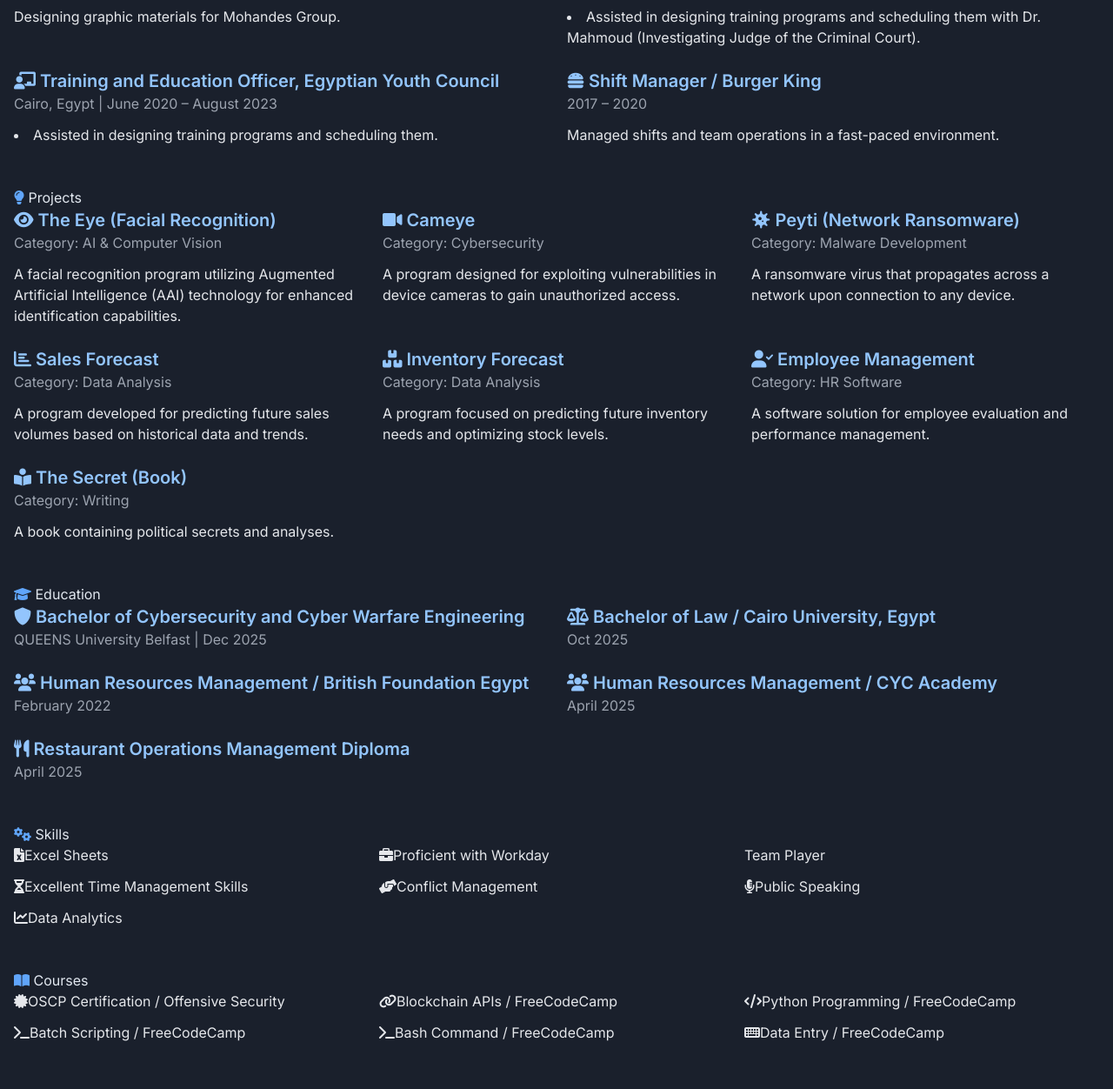
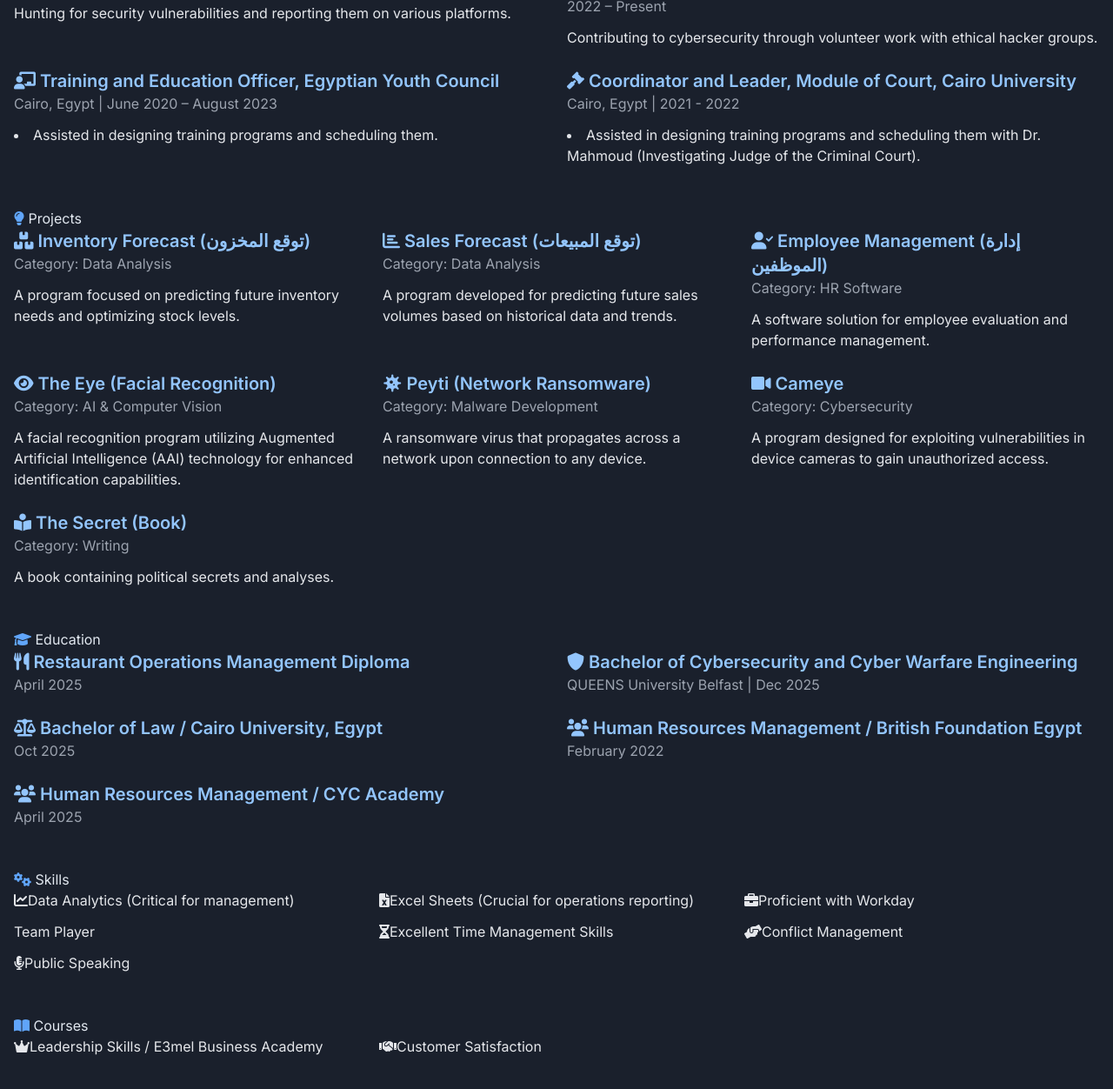
Before and after one commit to silenthill07/EngAhmedEL-Kholy, a plain HTML site: page index.html in a window 1280 px wide. Shown: the part 862-2114 px from the top of the page at 87% size. Drawn offline with nearby package versions, Linux system fonts and the light colour scheme.

Commit message:
Update index.html

```diff
--- a/index.html
+++ b/index.html
@@ -115,14 +115,56 @@
             </div>
         </section>
 
-        <!-- Experience Section -->
+        <!-- Experience Section - PRIORITIZED for F&B Management -->
         <section id="experience" class="mb-12">
             <h2 class="section-title">
                 <i class="fas fa-briefcase text-blue-400"></i>
                 Experience
             </h2>
             <div class="grid grid-cols-1 md:grid-cols-2 gap-6">
-                <!-- Prioritized Technological Experiences -->
+
+                <!-- 1st Priority: Assistant Manager (Most Relevant & Recent) -->
+                <div class="card">
+                    <h3 class="text-xl font-semibold text-blue-300 list-item-with-icon">
+                        <i class="fas fa-user-tie list-item-icon"></i>
+                        Assistant Manager / Pickl
+                    </h3>
+                    <p class="text-gray-400">Cairo, Egypt | 2024 – 2025</p>
+                    <ul class="list-disc list-inside mt-3 text-gray-200 space-y-1">
+                        <li>Review, update, and train employees.</li>
+                        <li>Attend to and use Excel sheet data (Shows data handling for operations).</li>
+                    </ul>
+                </div>
+
+                <!-- 2nd Priority: Shift Manager (Direct F&B Management Experience) -->
+                <div class="card">
+                    <h3 class="text-xl font-semibold text-blue-300 list-item-with-icon">
+                        <i class="fas fa-burger list-item-icon"></i>
+                        Shift Manager / Burger King
+                    </h3>
+                    <p class="text-gray-400">2017 – 2020</p>
+                    <p class="mt-3 text-gray-200">Managed shifts and team operations in a fast-paced environment.</p>
+                </div>
+
+                <!-- 3rd Priority: ICT Unit (Shows technical/administrative responsibility) -->
+                <div class="card">
+                    <h3 class="text-xl font-semibold text-blue-300 list-item-with-icon">
+                        <i class="fas fa-network-wired list-item-icon"></i>
+                        ICT Unit / Oseem Police Station
+                    </h3>
+                    <p class="text-gray-400">2024 – 2025</p>
+                    <p class="mt-3 text-gray-200">Responsible for managing and maintaining Information and Communication Technology systems within the police station.</p>
+                </div>
+
+                <!-- Remaining Roles - Sorted by date -->
+                <div class="card">
+                    <h3 class="text-xl font-semibold text-blue-300 list-item-with-icon">
+                        <i class="fas fa-paint-brush list-item-icon"></i>
+                        Graphic Designer / Mohandes Group
+                    </h3>
+                    <p class="text-gray-400">2023 – Dec 2024</p>
+                    <p class="mt-3 text-gray-200">Designing graphic materials for Mohandes Group.</p>
+                </div>
                 <div class="card">
                     <h3 class="text-xl font-semibold text-blue-300 list-item-with-icon">
                         <i class="fas fa-bug list-item-icon"></i>
@@ -139,45 +181,6 @@
                     <p class="text-gray-400">2022 – Present</p>
                     <p class="mt-3 text-gray-200">Contributing to cybersecurity through volunteer work with ethical hacker groups.</p>
                 </div>
-                <!-- NEW ICT Experience (High Priority) -->
-                <div class="card">
-                    <h3 class="text-xl font-semibold text-blue-300 list-item-with-icon">
-                        <i class="fas fa-network-wired list-item-icon"></i>
-                        ICT Unit / Oseem Police Station
-                    </h3>
-                    <p class="text-gray-400">2024 – 2025</p>
-                    <p class="mt-3 text-gray-200">Responsible for managing and maintaining Information and Communication Technology systems within the police station.</p>
-                </div>
-                <!-- Other Experiences - Sorted by start date, newest first -->
-                <div class="card">
-                    <h3 class="text-xl font-semibold text-blue-300 list-item-with-icon">
-                        <i class="fas fa-user-tie list-item-icon"></i>
-                        Assistant Manager / Pickl
-                    </h3>
-                    <p class="text-gray-400">Cairo, Egypt | 2024 – 2025</p>
-                    <ul class="list-disc list-inside mt-3 text-gray-200 space-y-1">
-                        <li>Review, update, and train employees.</li>
-                        <li>Attend to and use Excel sheet data.</li>
-                    </ul>
-                </div>
-                <div class="card">
-                    <h3 class="text-xl font-semibold text-blue-300 list-item-with-icon">
-                        <i class="fas fa-paint-brush list-item-icon"></i>
-                        Graphic Designer / Mohandes Group
-                    </h3>
-                    <p class="text-gray-400">2023 – Dec 2024</p>
-                    <p class="mt-3 text-gray-200">Designing graphic materials for Mohandes Group.</p>
-                </div>
-                <div class="card">
-                    <h3 class="text-xl font-semibold text-blue-300 list-item-with-icon">
-                        <i class="fas fa-gavel list-item-icon"></i>
-                        Coordinator and Leader, Module of Court, Cairo University
-                    </h3>
-                    <p class="text-gray-400">Cairo, Egypt | 2021 - 2022</p>
-                    <ul class="list-disc list-inside mt-3 text-gray-200 space-y-1">
-                        <li>Assisted in designing training programs and scheduling them with Dr. Mahmoud (Investigating Judge of the Criminal Court).</li>
-                    </ul>
-                </div>
                 <div class="card">
                     <h3 class="text-xl font-semibold text-blue-300 list-item-with-icon">
                         <i class="fas fa-chalkboard-teacher list-item-icon"></i>
@@ -190,16 +193,18 @@
                 </div>
                 <div class="card">
                     <h3 class="text-xl font-semibold text-blue-300 list-item-with-icon">
-                        <i class="fas fa-burger list-item-icon"></i>
-                        Shift Manager / Burger King
+                        <i class="fas fa-gavel list-item-icon"></i>
+                        Coordinator and Leader, Module of Court, Cairo University
                     </h3>
-                    <p class="text-gray-400">2017 – 2020</p>
-                    <p class="mt-3 text-gray-200">Managed shifts and team operations in a fast-paced environment.</p>
+                    <p class="text-gray-400">Cairo, Egypt | 2021 - 2022</p>
+                    <ul class="list-disc list-inside mt-3 text-gray-200 space-y-1">
+                        <li>Assisted in designing training programs and scheduling them with Dr. Mahmoud (Investigating Judge of the Criminal Court).</li>
+                    </ul>
                 </div>
             </div>
         </section>
 
-        <!-- Projects Section -->
+        <!-- Projects Section - PRIORITIZED for Operations and Management -->
         <section id="projects" class="mb-12">
             <h2 class="section-title">
                 <i class="fas fa-lightbulb text-blue-400"></i>
@@ -207,7 +212,37 @@
             </h2>
             <div class="grid grid-cols-1 md:grid-cols-2 lg:grid-cols-3 gap-6">
 
-                <!-- Cybersecurity and AI Projects -->
+                <!-- 1st Priority: Inventory Management (Crucial for F&B) -->
+                <div class="card">
+                    <h3 class="text-xl font-semibold text-blue-300 list-item-with-icon">
+                        <i class="fas fa-boxes list-item-icon"></i>
+                        Inventory Forecast (توقع المخزون)
+                    </h3>
+                    <p class="text-gray-400">Category: Data Analysis</p>
+                    <p class="mt-3 text-gray-200">A program focused on predicting future inventory needs and optimizing stock levels.</p>
+                </div>
+
+                <!-- 2nd Priority: Sales & Revenue (Crucial for F&B) -->
+                <div class="card">
+                    <h3 class="text-xl font-semibold text-blue-300 list-item-with-icon">
+                        <i class="fas fa-chart-bar list-item-icon"></i>
+                        Sales Forecast (توقع المبيعات)
+                    </h3>
+                    <p class="text-gray-400">Category: Data Analysis</p>
+                    <p class="mt-3 text-gray-200">A program developed for predicting future sales volumes based on historical data and trends.</p>
+                </div>
+
+                <!-- 3rd Priority: HR/Team Management -->
+                <div class="card">
+                    <h3 class="text-xl font-semibold text-blue-300 list-item-with-icon">
+                        <i class="fas fa-user-check list-item-icon"></i>
+                        Employee Management (إدارة الموظفين)
+                    </h3>
+                    <p class="text-gray-400">Category: HR Software</p>
+                    <p class="mt-3 text-gray-200">A software solution for employee evaluation and performance management.</p>
+                </div>
+
+                <!-- Technical Projects Follow -->
                 <div class="card">
                     <h3 class="text-xl font-semibold text-blue-300 list-item-with-icon">
                         <i class="fas fa-eye list-item-icon"></i>
@@ -218,45 +253,19 @@
                 </div>
                 <div class="card">
                     <h3 class="text-xl font-semibold text-blue-300 list-item-with-icon">
-                        <i class="fas fa-video list-item-icon"></i>
-                        Cameye
-                    </h3>
-                    <p class="text-gray-400">Category: Cybersecurity</p>
-                    <p class="mt-3 text-gray-200">A program designed for exploiting vulnerabilities in device cameras to gain unauthorized access.</p>
-                </div>
-                <div class="card">
-                    <h3 class="text-xl font-semibold text-blue-300 list-item-with-icon">
                         <i class="fas fa-virus list-item-icon"></i>
                         Peyti (Network Ransomware)
                     </h3>
                     <p class="text-gray-400">Category: Malware Development</p>
                     <p class="mt-3 text-gray-200">A ransomware virus that propagates across a network upon connection to any device.</p>
                 </div>
-
-                <!-- Business and Management Projects -->
                 <div class="card">
                     <h3 class="text-xl font-semibold text-blue-300 list-item-with-icon">
-                        <i class="fas fa-chart-bar list-item-icon"></i>
-                        Sales Forecast
+                        <i class="fas fa-video list-item-icon"></i>
+                        Cameye
                     </h3>
-                    <p class="text-gray-400">Category: Data Analysis</p>
-                    <p class="mt-3 text-gray-200">A program developed for predicting future sales volumes based on historical data and trends.</p>
-                </div>
-                <div class="card">
-                    <h3 class="text-xl font-semibold text-blue-300 list-item-with-icon">
-                        <i class="fas fa-boxes list-item-icon"></i>
-                        Inventory Forecast
-                    </h3>
-                    <p class="text-gray-400">Category: Data Analysis</p>
-                    <p class="mt-3 text-gray-200">A program focused on predicting future inventory needs and optimizing stock levels.</p>
-                </div>
-                <div class="card">
-                    <h3 class="text-xl font-semibold text-blue-300 list-item-with-icon">
-                        <i class="fas fa-user-check list-item-icon"></i>
-                        Employee Management
-                    </h3>
-                    <p class="text-gray-400">Category: HR Software</p>
-                    <p class="mt-3 text-gray-200">A software solution for employee evaluation and performance management.</p>
+                    <p class="text-gray-400">Category: Cybersecurity</p>
+                    <p class="mt-3 text-gray-200">A program designed for exploiting vulnerabilities in device cameras to gain unauthorized access.</p>
                 </div>
 
                 <!-- Miscellaneous Project -->
@@ -279,6 +288,15 @@
                 Education
             </h2>
             <div class="grid grid-cols-1 md:grid-cols-2 gap-6">
+                <!-- Restaurant Diploma (Highly Relevant) -->
+                <div class="card">
+                    <h3 class="text-xl font-semibold text-blue-300 list-item-with-icon">
+                        <i class="fas fa-utensils list-item-icon"></i>
+                        Restaurant Operations Management Diploma
+                    </h3>
+                    <p class="text-gray-400">April 2025</p>
+                </div>
+                <!-- Other Education -->
                 <div class="card">
                     <h3 class="text-xl font-semibold text-blue-300 list-item-with-icon">
                         <i class="fas fa-shield-alt list-item-icon"></i>
@@ -307,13 +325,6 @@
                     </h3>
                     <p class="text-gray-400">April 2025</p>
                 </div>
-                <div class="card">
-                    <h3 class="text-xl font-semibold text-blue-300 list-item-with-icon">
-                        <i class="fas fa-utensils list-item-icon"></i>
-                        Restaurant Operations Management Diploma
-                    </h3>
-                    <p class="text-gray-400">April 2025</p>
-                </div>
             </div>
         </section>
 
@@ -325,13 +336,13 @@
             </h2>
             <div class="card">
                 <ul class="grid grid-cols-1 sm:grid-cols-2 lg:grid-cols-3 gap-3 text-gray-200">
-                    <li class="list-item-with-icon"><i class="fas fa-file-excel list-item-icon"></i>Excel Sheets</li>
+                    <li class="list-item-with-icon"><i class="fas fa-chart-line list-item-icon"></i>Data Analytics (Critical for management)</li>
+                    <li class="list-item-with-icon"><i class="fas fa-file-excel list-item-icon"></i>Excel Sheets (Crucial for operations reporting)</li>
                     <li class="list-item-with-icon"><i class="fas fa-briefcase list-item-icon"></i>Proficient with Workday</li>
                     <li class="list-item-with-icon"><i class="fas fa-users-line list-item-icon"></i>Team Player</li>
                     <li class="list-item-with-icon"><i class="fas fa-hourglass-half list-item-icon"></i>Excellent Time Management Skills</li>
                     <li class="list-item-with-icon"><i class="fas fa-handshake-angle list-item-icon"></i>Conflict Management</li>
                     <li class="list-item-with-icon"><i class="fas fa-microphone-alt list-item-icon"></i>Public Speaking</li>
-                    <li class="list-item-with-icon"><i class="fas fa-chart-line list-item-icon"></i>Data Analytics</li>
                 </ul>
             </div>
         </section>
@@ -344,11 +355,6 @@
             </h2>
             <div class="card">
                 <ul class="grid grid-cols-1 sm:grid-cols-2 lg:grid-cols-3 gap-3 text-gray-200">
-                    <!-- Prioritized Technological Courses -->
-                    <li class="list-item-with-icon"><i class="fas fa-certificate list-item-icon"></i>OSCP Certification / Offensive Security</li>
-                    <li class="list-item-with-icon"><i class="fas fa-link list-item-icon"></i>Blockchain APIs / FreeCodeCamp</li>
-                    <li class="list-item-with-icon"><i class="fas fa-code list-item-icon"></i>Python Programming / FreeCodeCamp</li>
-                    <li class="list-item-with-icon"><i class="fas fa-terminal list-item-icon"></i>Batch Scripting / FreeCodeCamp</li>
-                    <li class="list-item-with-icon"><i class="fas fa-terminal list-item-icon"></i>Bash Command / FreeCodeCamp</li>
-                    <li class="list-item-with-icon"><i class="fas fa-keyboard list-item-icon"></i>Data Entry / FreeCodeCamp</li>
-                    <!-- Other Courses -->
+                    <!-- Highlighting Leadership/Management Courses -->
+                    <li class="list-item-with-icon"><i class="fas fa-crown list-item-icon"></i>Leadership Skills / E3mel Business Academy</li>
+                    <li class="list-item-with-icon"><i class="fas fa-handshake list-item-icon"></i>Customer Satisfaction
```
